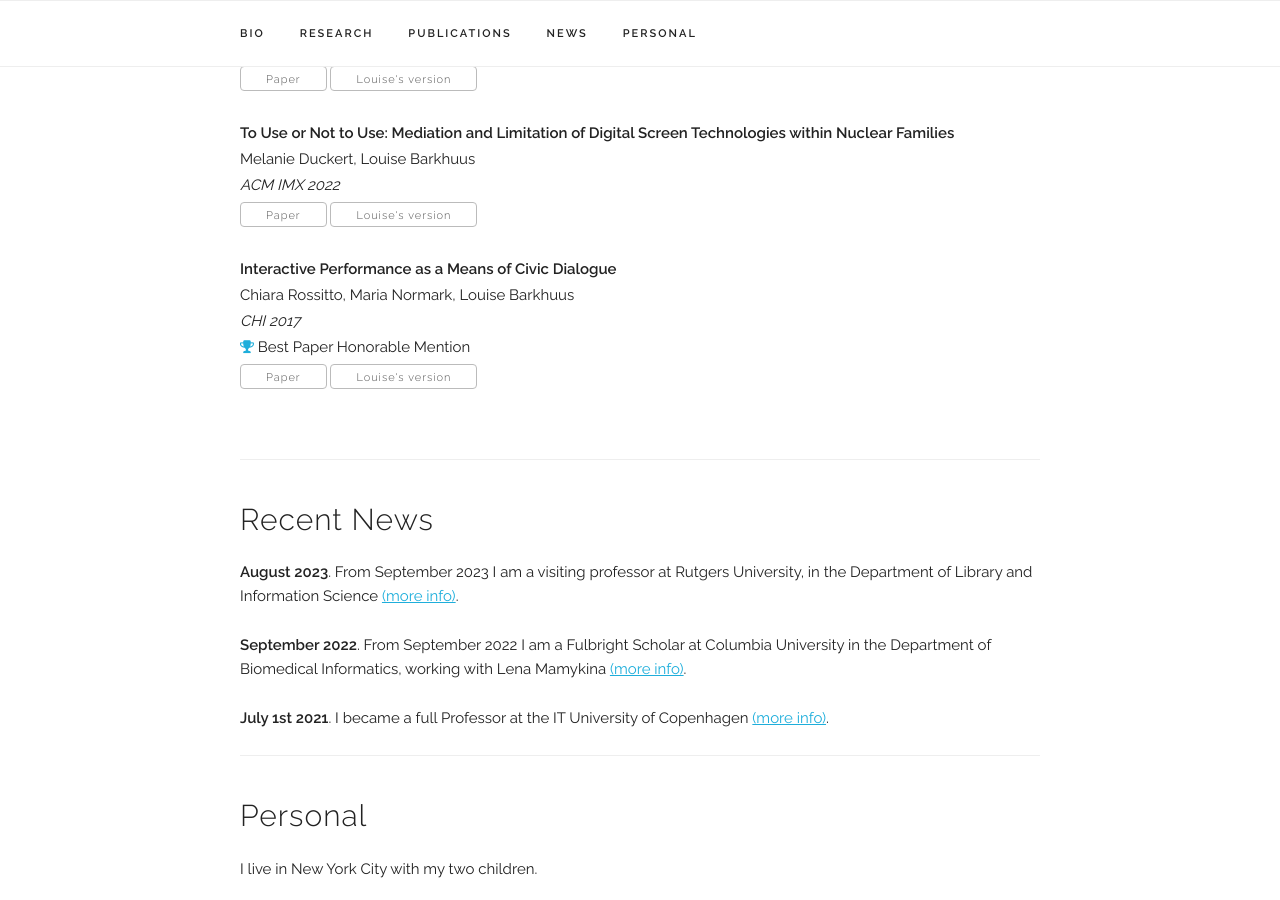
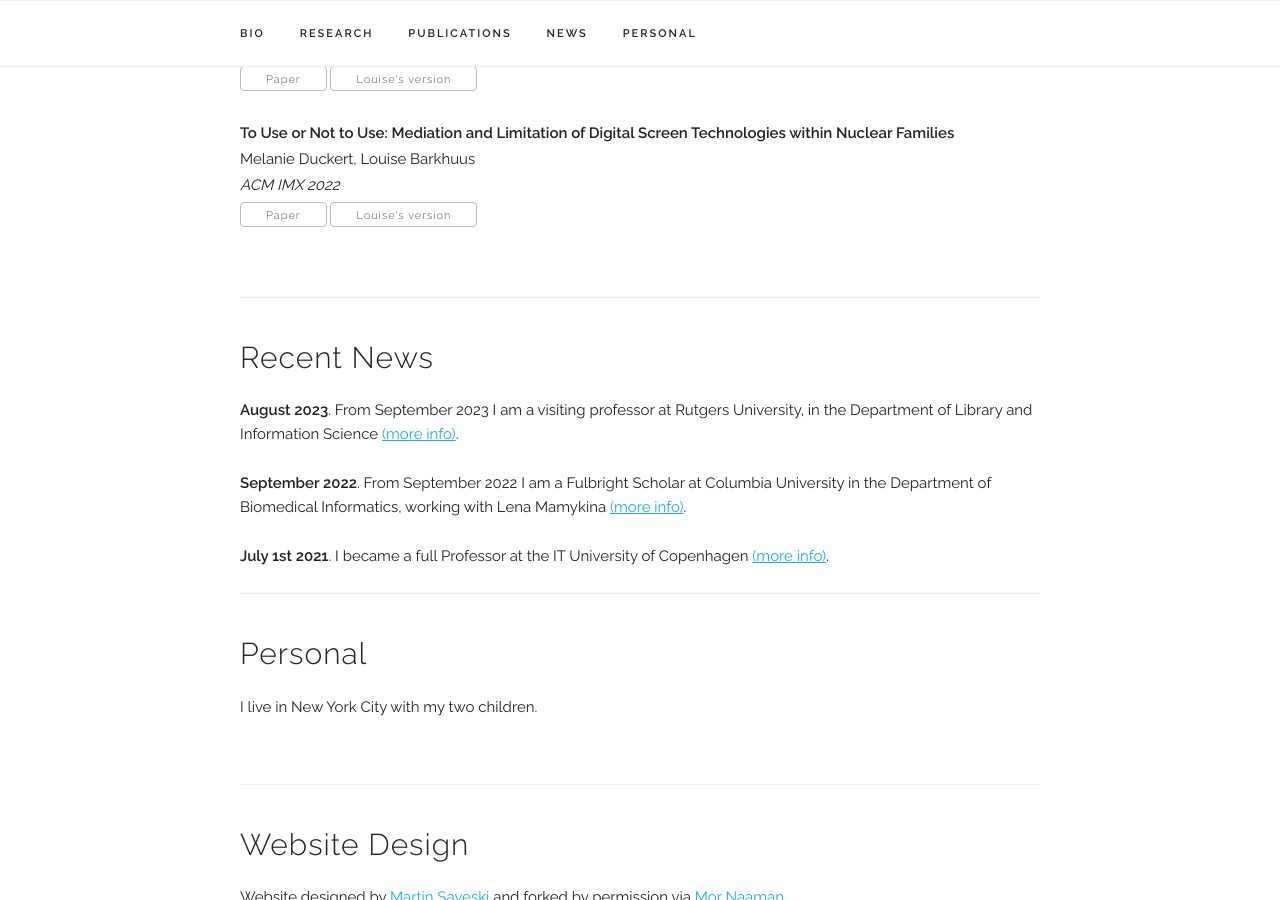
Before and after one commit to barkhuus/barkhuus.github.io, a Jekyll site: the page built from index.html, in a window 1280 px wide and 900 px high, scrolled down 1499 px. Built offline with Jekyll 4.4.1, drawn with Linux system fonts in a browser that asks for light colours.

Commit message:
Update publications.yaml

```diff
--- a/_data/publications.yaml
+++ b/_data/publications.yaml
@@ -33,11 +33,3 @@ papers:
     preprint: "http://www.barkhu.us/duckert-barkhuus2021.pdf"
     paper_pdf: "https://dl.acm.org/doi/pdf/10.1145/3452918.3458808"
     selected: y
-
-  - title: "Interactive Performance as a Means of Civic Dialogue"
-    authors: "Chiara Rossitto, Maria Normark, Louise Barkhuus"
-    venue: "CHI 2017"
-    preprint: "http://barkhu.us/rossito-chi2017.pdf"
-    paper_pdf: "https://dl.acm.org/doi/pdf/10.1145/3025453.3025897"
-    award: "Best Paper Honorable Mention"
-    selected: y
```
